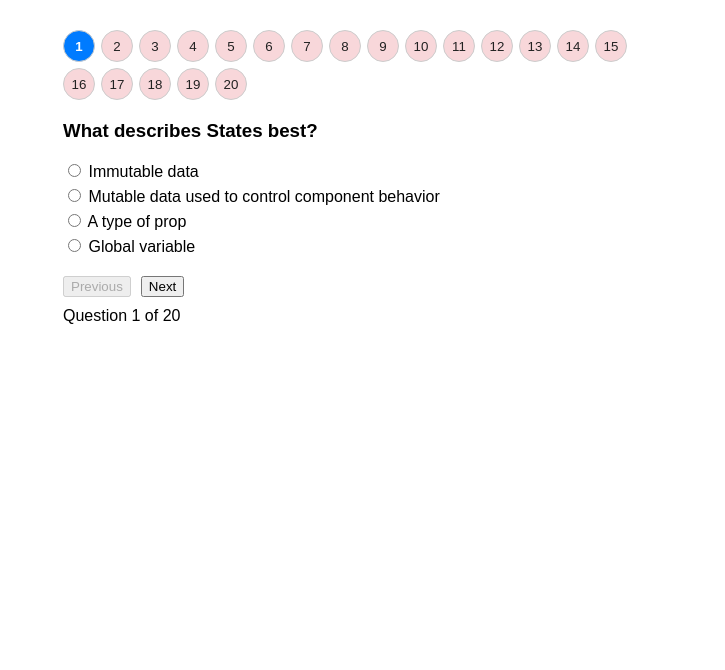
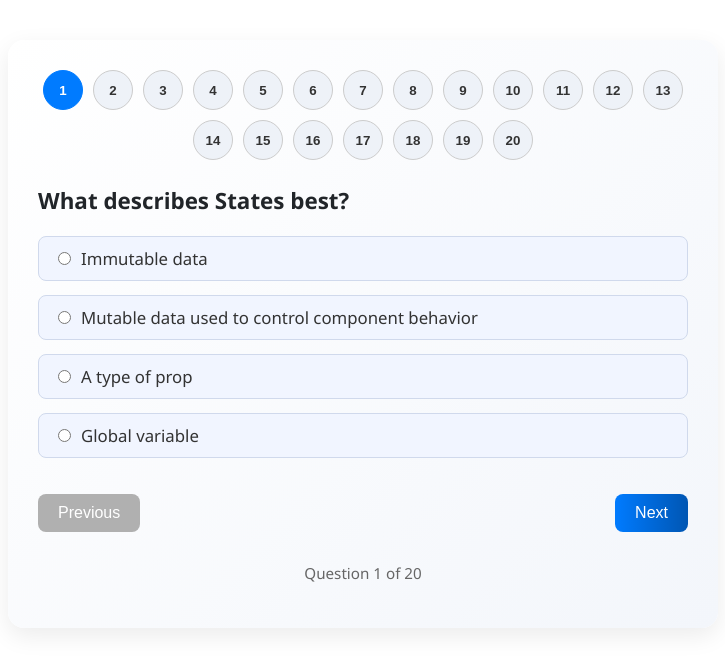
Before and after one commit to nullgarity/ITS122L-EM01-LabExer2, a React (Create React App) app: page /exam in a window 1280 px wide. Shown: the top 670 px of the page, without its empty margins (277-1002 px from the left). Built offline with nearby package versions, Linux system fonts and the light colour scheme.

Commit message:
added exam.css

```diff
--- /dev/null
+++ b/src/pages/Exam.css
@@ -0,0 +1,132 @@
+.exam-container {
+  max-width: 650px;
+  margin: 40px auto;
+  font-family: 'Segoe UI', Tahoma, Geneva, Verdana, sans-serif;
+  background: linear-gradient(135deg, #ffffff, #f3f6fb);
+  padding: 30px;
+  border-radius: 16px;
+  box-shadow: 0 8px 24px rgba(0, 0, 0, 0.08);
+  transition: all 0.3s ease;
+}
+
+.question-text {
+  font-size: 1.4rem;
+  margin-bottom: 20px;
+  color: #212529;
+  font-weight: 600;
+}
+
+.choices label {
+  display: block;
+  margin-bottom: 14px;
+  font-size: 1.05rem;
+  color: #333;
+  background-color: #f1f5ff;
+  border: 1px solid #d0d9ec;
+  padding: 10px 14px;
+  border-radius: 8px;
+  cursor: pointer;
+  transition: all 0.3s ease;
+}
+
+.choices label:hover {
+  background-color: #e0ebff;
+  border-color: #aac7ff;
+}
+
+.choices input[type="radio"],
+.choices input[type="text"] {
+  margin-right: 10px;
+  font-size: 1rem;
+}
+
+input[type="text"] {
+  width: 100%;
+  padding: 10px 14px;
+  border-radius: 8px;
+  border: 1px solid #ccd5e0;
+  font-size: 1rem;
+  margin-top: 8px;
+  transition: border-color 0.3s ease;
+}
+
+input[type="text"]:focus {
+  border-color: #007bff;
+  outline: none;
+}
+
+.navigation-buttons {
+  margin-top: 30px;
+  display: flex;
+  justify-content: space-between;
+  flex-wrap: wrap;
+}
+
+.navigation-buttons button {
+  background: linear-gradient(to right, #007bff, #0056b3);
+  border: none;
+  color: white;
+  padding: 10px 20px;
+  margin: 6px 0;
+  border-radius: 8px;
+  cursor: pointer;
+  font-size: 1rem;
+  font-weight: 500;
+  transition: background 0.3s ease;
+}
+
+.navigation-buttons button:disabled {
+  background: #b0b0b0;
+  cursor: not-allowed;
+}
+
+.navigation-buttons button:hover:not(:disabled) {
+  background: linear-gradient(to right, #0056b3, #004099);
+}
+
+.jump-buttons {
+  margin-bottom: 25px;
+  display: flex;
+  flex-wrap: wrap;
+  gap: 10px;
+  justify-content: center;
+}
+
+.jump-buttons button {
+  width: 40px;
+  height: 40px;
+  border-radius: 50%;
+  border: 1px solid #ccc;
+  background-color: #eef2f8;
+  cursor: pointer;
+  font-weight: 600;
+  transition: all 0.3s ease;
+  color: #333;
+}
+
+.jump-buttons button:hover {
+  background-color: #cddffb;
+}
+
+.jump-buttons button.active {
+  background-color: #007bff;
+  color: white;
+  border-color: #007bff;
+}
+
+.jump-buttons button.answered {
+  background-color: #d4edda;
+  color: #155724;
+}
+
+.jump-buttons button.unanswered {
+  background-color: #f8d7da;
+  color: #721c24;
+}
+
+.progress-text {
+  margin-top: 25px;
+  font-size: 0.95rem;
+  color: #666;
+  text-align: center;
+}
--- a/src/pages/Exam.jsx
+++ b/src/pages/Exam.jsx
@@ -1,6 +1,7 @@
 import React, { useState } from 'react';
 import { useNavigate } from 'react-router-dom';
 import questions from '../data/react_questions.json';
+import './Exam.css';
 
 function Exam() {
   const [current, setCurrent] = useState(0);
@@ -35,33 +36,36 @@ function Exam() {
       case 'multiple':
         return (
           <div>
-            <h3>{currentQuestion.question}</h3>
+            <h3 className="question-text">{currentQuestion.question}</h3>
+            <div className="choices">
               {currentQuestion.choices.map((choice) => (
-              <label key={choice.id} style={{ display: 'block', marginBottom: '5px' }}>
+                <label key={choice.id}>
                   <input
                     type="radio"
                     name={`q${currentQuestion.id}`}
                     value={choice.id}
                     checked={answers[currentQuestion.id] === choice.id}
                     onChange={() => handleAnswerChange(choice.id)}
-                />{' '}
+                  />
                   {choice.value}
                 </label>
               ))}
+            </div>
           </div>
         );
       case 'binary':
         return (
           <div>
-            <h3>{currentQuestion.question}</h3>
-            <label style={{ marginRight: '10px' }}>
+            <h3 className="question-text">{currentQuestion.question}</h3>
+            <div className="choices">
+              <label>
                 <input
                   type="radio"
                   name={`q${currentQuestion.id}`}
                   value="true"
                   checked={answers[currentQuestion.id] === true}
                   onChange={() => handleAnswerChange(true)}
-              />{' '}
+                />
                 True
               </label>
               <label>
@@ -71,17 +75,19 @@ function Exam() {
                   value="false"
                   checked={answers[currentQuestion.id] === false}
                   onChange={() => handleAnswerChange(false)}
-              />{' '}
+                />
                 False
               </label>
+            </div>
           </div>
         );
       case 'identification':
         return (
           <div>
-            <h3>{currentQuestion.question}</h3>
+            <h3 className="question-text">{currentQuestion.question}</h3>
             <input
               type="text"
+              className="identification-input"
               value={answers[currentQuestion.id] || ''}
               onChange={(e) => handleAnswerChange(e.target.value)}
               placeholder="Type your answer here"
@@ -93,43 +99,36 @@ function Exam() {
     }
   }
 
-  // question navigation buttons
   function renderJumpButtons() {
     return (
-      <div style={{ margin: '20px 0', display: 'flex', flexWrap: 'wrap', gap: '6px' }}>
-        {questions.map((q, idx) => (
+      <div className="jump-buttons">
+        {questions.map((q, idx) => {
+          const isActive = idx === current;
+          const isAnswered = answers[q.id] !== undefined;
+          const buttonClass = isActive ? 'active' : isAnswered ? 'answered' : '';
+          return (
             <button
               key={q.id}
-            style={{
-              width: 32,
-              height: 32,
-              borderRadius: '50%',
-              background: idx === current ? '#007bff' : (answers[q.id] !== undefined ? '#d4edda' : '#f8d7da'),
-              color: idx === current ? '#fff' : '#222',
-              border: '1px solid #ccc',
-              fontWeight: idx === current ? 700 : 400,
-              cursor: 'pointer',
-              outline: 'none',
-            }}
+              className={buttonClass}
               onClick={() => setCurrent(idx)}
               aria-label={`Go to question ${idx + 1}`}
             >
               {idx + 1}
             </button>
-        ))}
+          );
+        })}
       </div>
     );
   }
 
   return (
-    <div style={{ maxWidth: '600px', margin: '30px auto', fontFamily: 'Arial, sans-serif' }}>
+    <div className="exam-container">
       {renderJumpButtons()}
       {renderQuestion()}
-      <div style={{ marginTop: '20px' }}>
+      <div className="navigation-buttons">
         <button
           onClick={() => setCurrent((prev) => Math.max(prev - 1, 0))}
           disabled={current === 0}
-          style={{ marginRight: '10px' }}
         >
           Previous
         </button>
@@ -143,7 +142,7 @@ function Exam() {
           </button>
         )}
       </div>
-      <p style={{ marginTop: '10px' }}>
+      <p className="progress-text">
         Question {current + 1} of {questions.length}
       </p>
     </div>
```
Lines whose indentation alone changed are shown as unchanged.
